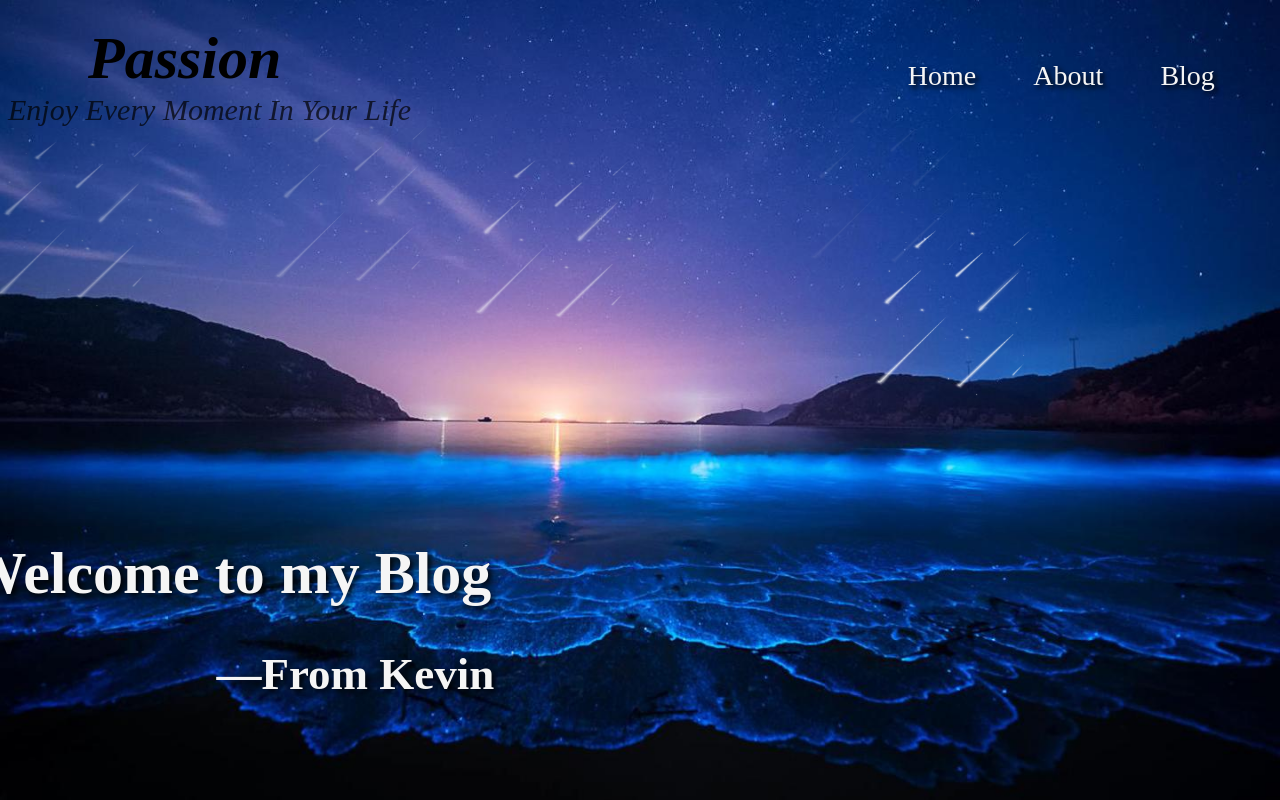
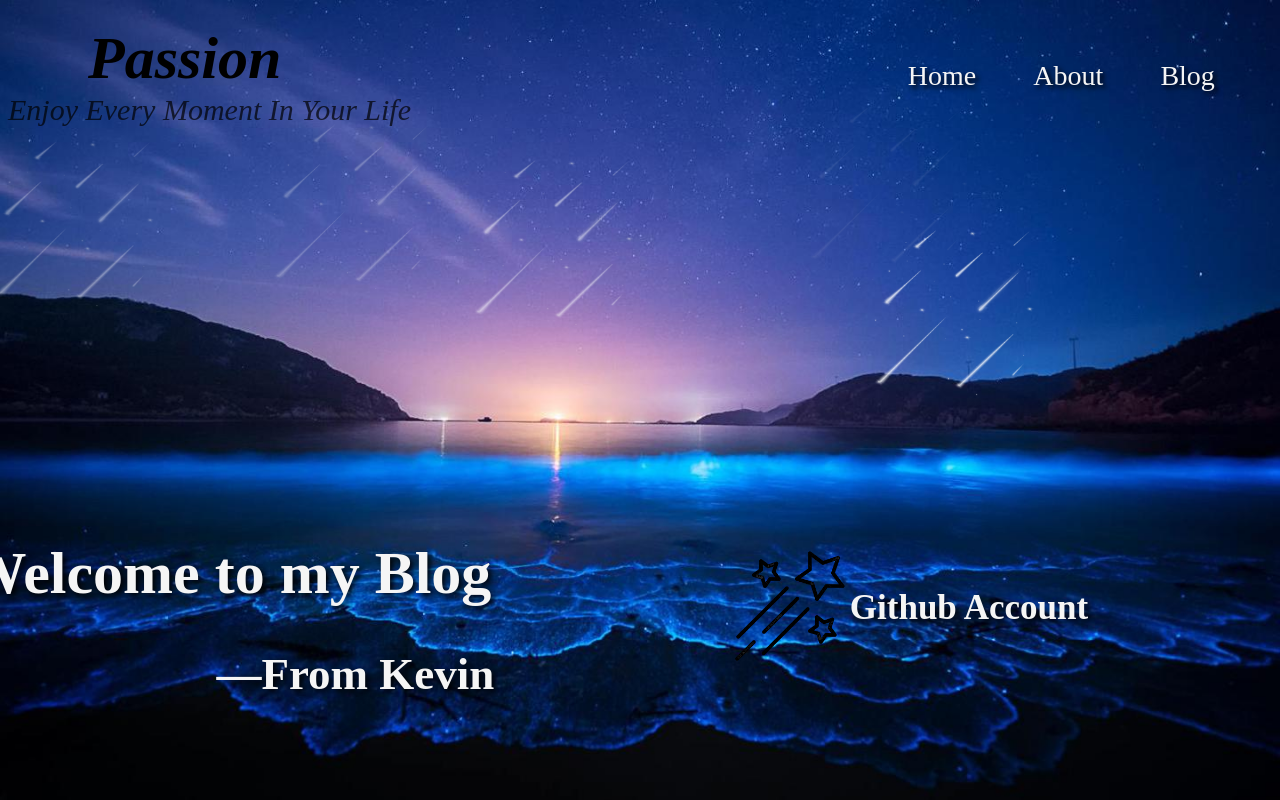
Before and after one commit to 01257158/01257158.github.io, a plain HTML site: page index.html in a window 1280 px wide. Drawn offline with Linux system fonts and the light colour scheme.

Commit message:
在首頁建立github帳號連結

```diff
--- a/index.html
+++ b/index.html
@@ -25,10 +25,24 @@
 
 
 
-    <div class="content" >
+    <div class="content">
         <h1 >Welcome to my Blog</h1>
         <h2 style="margin:0px 0px 0px 250px;">—From Kevin</h2>
     </div>
+
+
+
+    <div class="github-account">
+        <div class="account-image" >
+            <img src="image/account3.png" width="120px">
+        </div>
+
+        <div class="account-link">
+            <h1 ><a href="https://github.com/01257158" target="_blank">Github Account</a></h1>
+        </div>
+    </div>
+
+
 
     <div class="meteor-shower">
         <img src="image/流星雨.png">
--- a/style.css
+++ b/style.css
@@ -31,7 +31,7 @@ a:hover {
 
 
 
-/*建立頁面背景圖片*/
+/*建立首頁&頁面背景圖片*/
 body {
     width:auto;
     height: auto;
@@ -51,6 +51,22 @@ body {
     top:75%;
     left:18%;
     transform: translate(-50%, -50%);
+}
+
+.github-account {
+    position: absolute;
+    top:76%;
+    right:1%;
+    transform: translate(-50%, -50%);
+    display:flex;
+    flex-direction: row;
+    align-items: center;
+}
+
+.account-link a{
+    font-size: 35px;
+    color:whitesmoke;
+    text-shadow: black 0.1em 0.1em 0.2em;
 }
 
 
```
Also changed, not shown: image/account.png (added), image/account2.png (added), image/account3.png (added).
